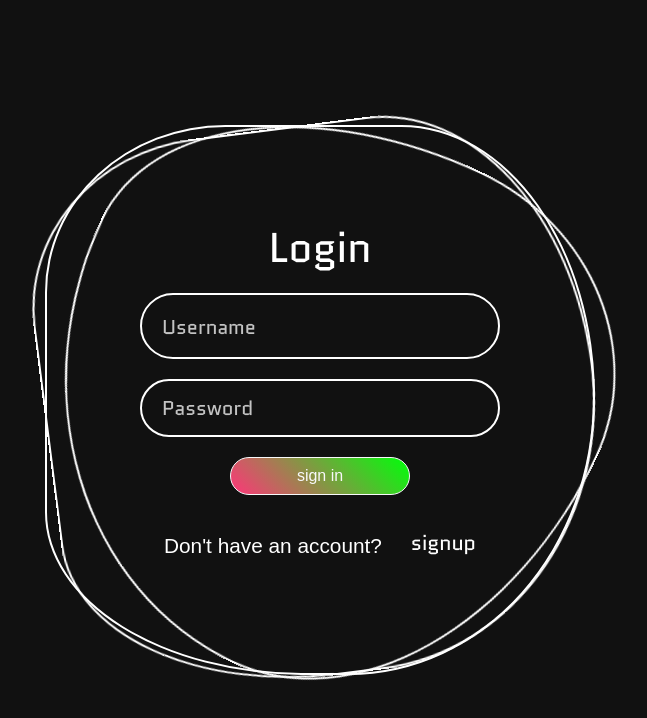
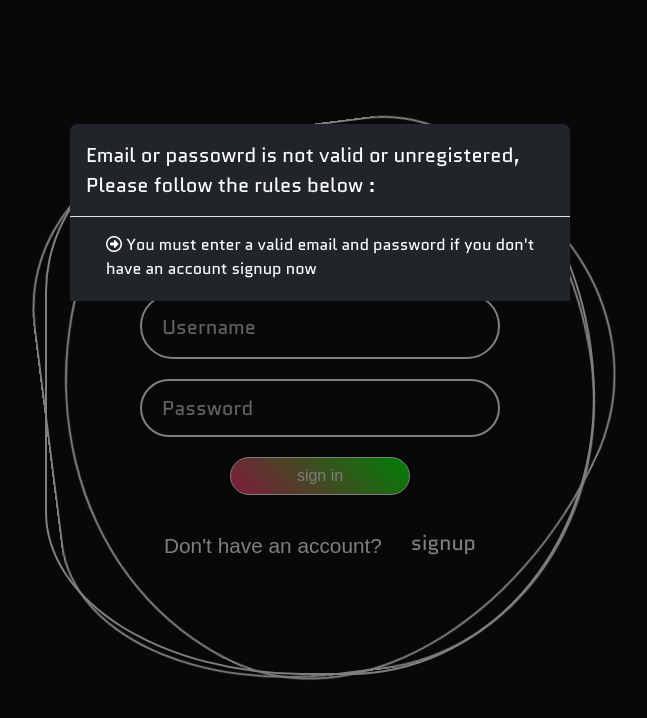
Before and after one commit to minaMagdy50/whirlpool, a plain HTML site: page index.html in a window 1280 px wide. Both pictures are taken after a click on the button "sign in". Shown: the whole page, without its empty margins (320-967 px from the left). Drawn offline with Linux system fonts and the light colour scheme.

Commit message:
sec commit

```diff
--- a/JS/main.js
+++ b/JS/main.js
@@ -1,11 +1,9 @@
 var test=[]
 
-if(localStorage.getItem('lista2') != null  ){
+if(localStorage.getItem('lista2') != null   ){
 
 
 test = JSON.parse(localStorage.getItem('lista2'))
-
-
 
 }
 
@@ -17,6 +15,10 @@ var passwordInput2 = document.getElementById('passwordInput2')
 
 function singin(){
 
+    if(localStorage.getItem('lista2') == undefined){
+        document.getElementById("test").click()
+
+    }
 
     for(  var i=0 ; i < test.length ; i++    ){
 
--- a/index.html
+++ b/index.html
@@ -30,12 +30,12 @@
         </div>
 
            <!-- Button trigger modal -->
-<button id="test" type="button" class="btn btn-primary d-none" data-bs-toggle="modal" data-bs-target="#exampleModal">
+<button id="test" type="button" class="btn btn-primary d-none" data-bs-toggle="modal" data-bs-target="#exampleModal1">
     Launch demo modal
   </button>
 
   <!-- Modal -->
-  <div class="modal fade pt-5 mt-5 p-3" id="exampleModal" tabindex="-1" aria-labelledby="exampleModalLabel" aria-hidden="true">
+  <div class="modal fade pt-5 mt-5 p-3" id="exampleModal1" tabindex="-1" aria-labelledby="exampleModalLabel1" aria-hidden="true">
     <div class="modal-dialog ">
       <!-- <div class="modal-content bg-danger">
 
@@ -45,8 +45,7 @@
 
             </div> -->
         <div class="modal-header bg-dark text-white">
-          <h5 class="modal-title" id="exampleModalLabel">
-
+          <h5 class="modal-title" id="exampleModalLabe1l">
             Email or passowrd is not valid or unregistered, Please follow the rules below :</h5>
         </div>
         <div class="modal-body p-1 bg-dark text-white pt-3">
```
